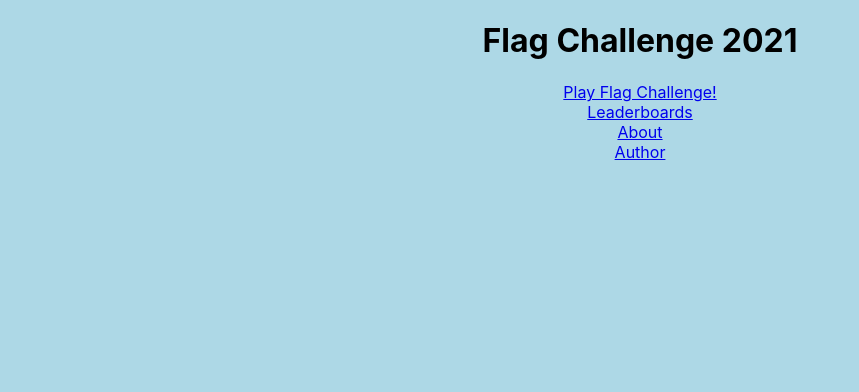
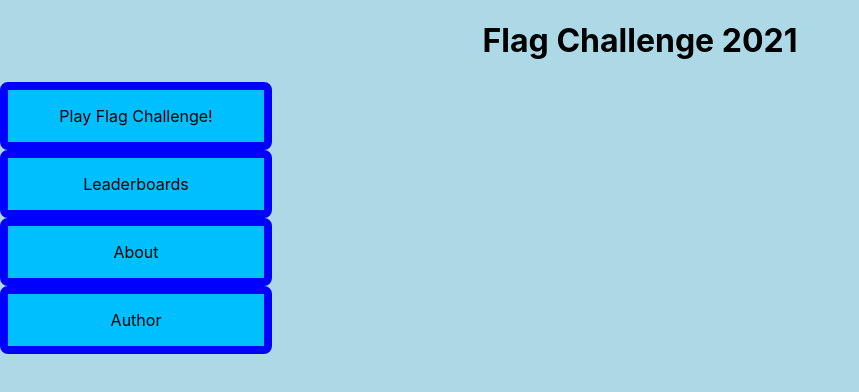
Before and after one commit to Paroni/flag-challenge, a React (Create React App) app: page / in a window 1280 px wide. Shown: the top 392 px of the page, without its empty margins (0-859 px from the left). Built offline with nearby package versions, Linux system fonts and the light colour scheme.

Commit message:
Change Links to NavigationButtons

```diff
--- a/src/Home.tsx
+++ b/src/Home.tsx
@@ -1,29 +1,13 @@
 import React from 'react';
-import { Link } from 'react-router-dom';
+import NavigationButton from "./NavigationButton";
 
 function Home() {
   return (
     <div className="Home">
-      <div>
-        <Link to={"/challenge"} >
-          Play Flag Challenge!
-        </Link>
-      </div>
-      <div>
-        <Link to={"/leaderboards"} >
-          Leaderboards
-        </Link>
-      </div>
-      <div>
-        <Link to={"/about"} >
-          About
-        </Link>
-      </div>
-      <div>
-        <Link to={"/author"} >
-          Author
-        </Link>
-      </div>
+      <NavigationButton target={"/challenge"} text={"Play Flag Challenge!"} />
+      <NavigationButton target={"/leaderboards"} text={"Leaderboards"} />
+      <NavigationButton target={"/about"} text={"About"} />
+      <NavigationButton target={"/author"} text={"Author"} />
     </div>
   );
 }
--- a/src/timeTrial/TimeTrialLoss.tsx
+++ b/src/timeTrial/TimeTrialLoss.tsx
@@ -3,7 +3,6 @@ import {Country} from "../Countries";
 import SectionTitle from "../SectionTitle";
 import Flag from "../Flag";
 import Choices from "../Choices";
-import {Link} from "react-router-dom";
 import NavigationButton from "../NavigationButton";
 
 function TimeTrialLoss(
```
